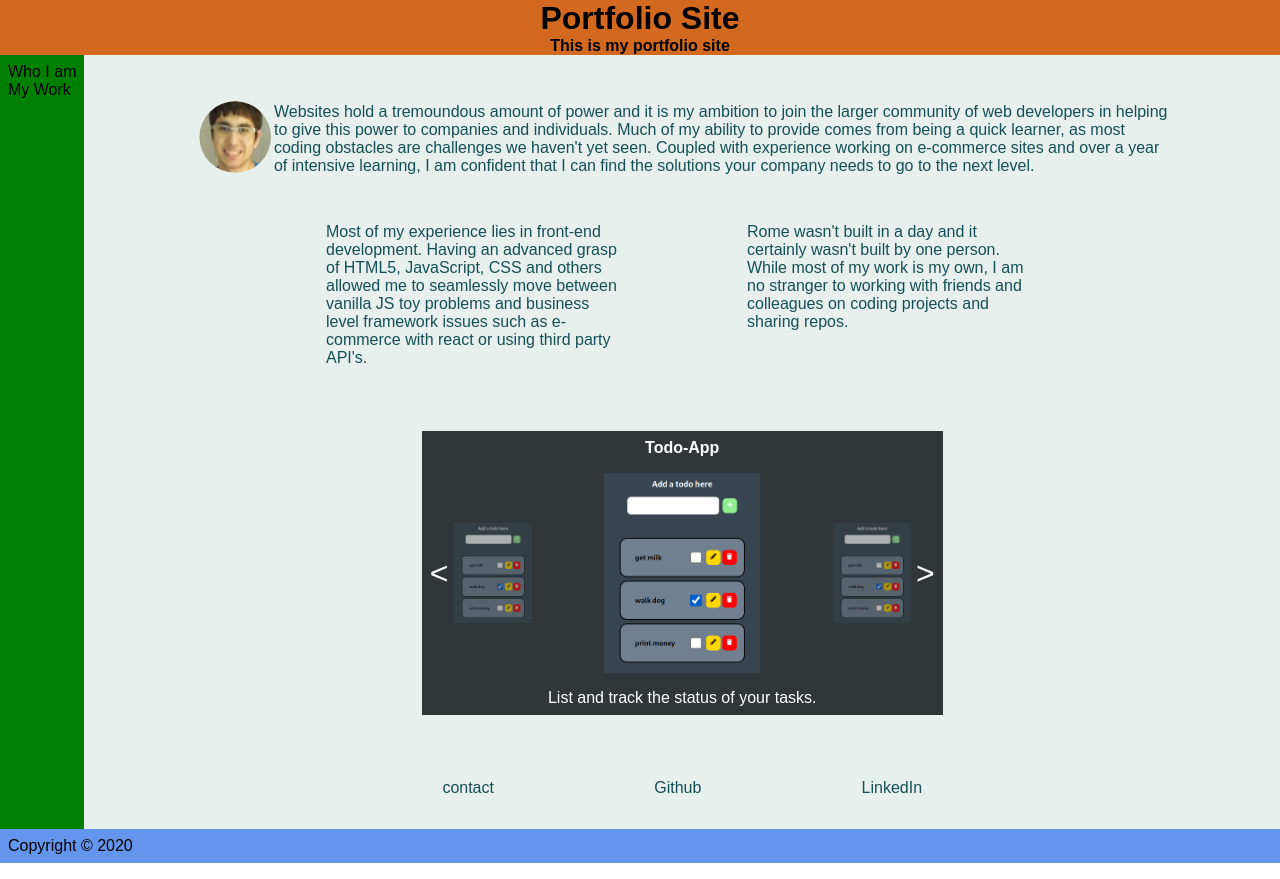
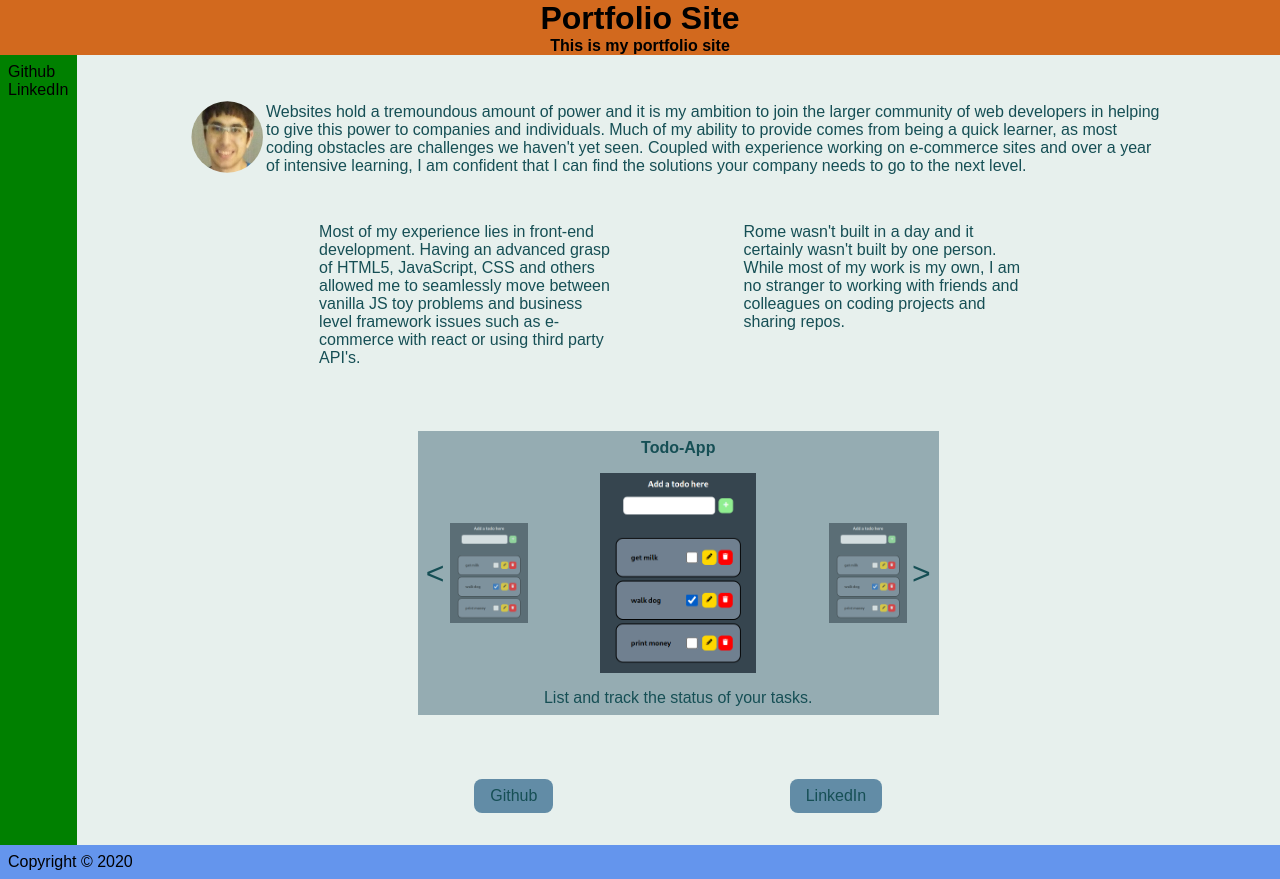
Before and after one commit to aaronrine/portfolio, a React (Create React App) app: page /home in a window 1280 px wide. Built offline with nearby package versions, Linux system fonts and the light colour scheme; a web font is replaced by a local one.

Commit message:
style(Home): medium sanding style

```diff
--- a/src/components/Home/Home.js
+++ b/src/components/Home/Home.js
@@ -39,7 +39,6 @@ export function Home() {
       </section>
       <ProjectCarousel projects={data.projects} />
       <section className="contact">
-        <p>contact</p>
         <a href="https://github.com/aaronrine/">Github</a>
         <a href="https://www.linkedin.com/in/aaron-rine-1903b511a/">LinkedIn</a>
       </section>
--- a/src/components/Home/Home.scss
+++ b/src/components/Home/Home.scss
@@ -36,9 +36,16 @@
     margin: 2rem 0;
     display: flex;
     justify-content: space-around;
+    align-items: center;
     a {
       text-decoration: none;
+      background: $muted-cobalt;
+      padding: 0.5rem 1rem;
+      border-radius: 0.5rem;
       color: $blue-gray;
+      &:hover {
+        background: $light-blue-gray;
+      }
     }
   }
 }
--- a/src/components/Navbar/getNavItems.js
+++ b/src/components/Navbar/getNavItems.js
@@ -10,12 +10,12 @@ function assignUuid(item) {
 export function getNavItems() {
   const navItems = [
     {
-      name: "Who I am",
-      href: "aboutme",
+      name: "Github",
+      href: "https://github.com/aaronrine/",
     },
     {
-      name: "My Work",
-      href: "projects",
+      name: "LinkedIn",
+      href: "https://www.linkedin.com/in/aaron-rine-1903b511a/",
     },
   ];
   navItems.forEach((item) => assignUuid(item));
--- a/src/components/ProjectCarousel/ProjectCarousel.scss
+++ b/src/components/ProjectCarousel/ProjectCarousel.scss
@@ -1,18 +1,19 @@
 // TODO: add animations, curve project cards into a cylinder
+@import "../../colors";
 
 .ProjectCarousel {
   position: relative;
-  background: #313639;
+  background: $light-blue-gray;
   display: flex;
   align-items: center;
   justify-content: center;
   width: max-content;
-  color: white;
+  color: $blue-gray;
   margin-bottom: 2rem;
   button {
     position: absolute;
     height: 100%;
-    color: white;
+    color: $blue-gray;
     font-size: 2rem;
     padding: 0 0.5rem;
     border: none;
@@ -20,8 +21,8 @@
     background: none;
     cursor: pointer;
     &:hover {
-      background: white;
-      color: dodgerblue;
+      background: $sea-blue;
+      color: $blueWhite;
     }
     &.prev {
       left: 1.5rem;
```
Also changed, not shown: 1 other file (tests, documents, lock files or other folders).
